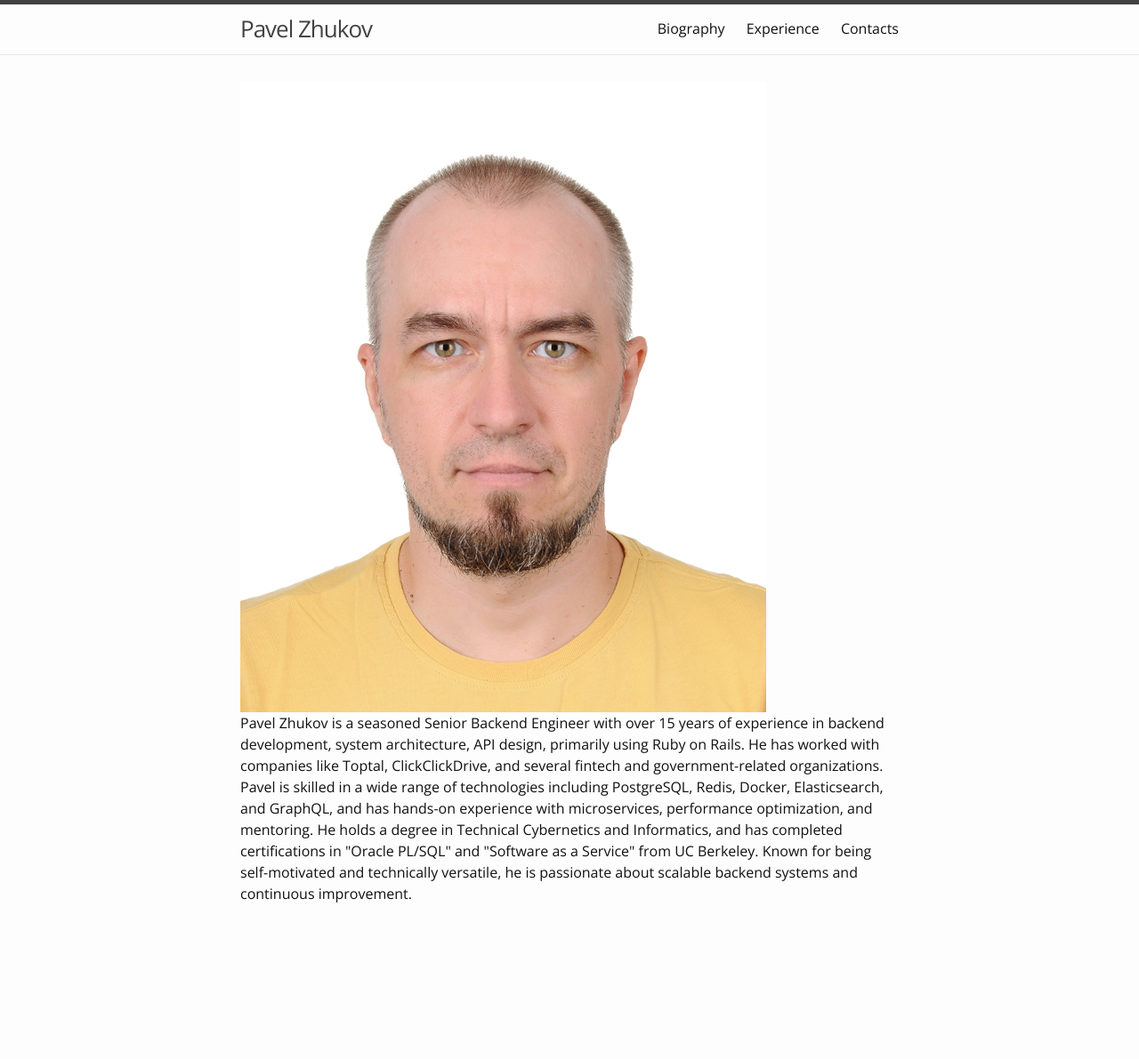
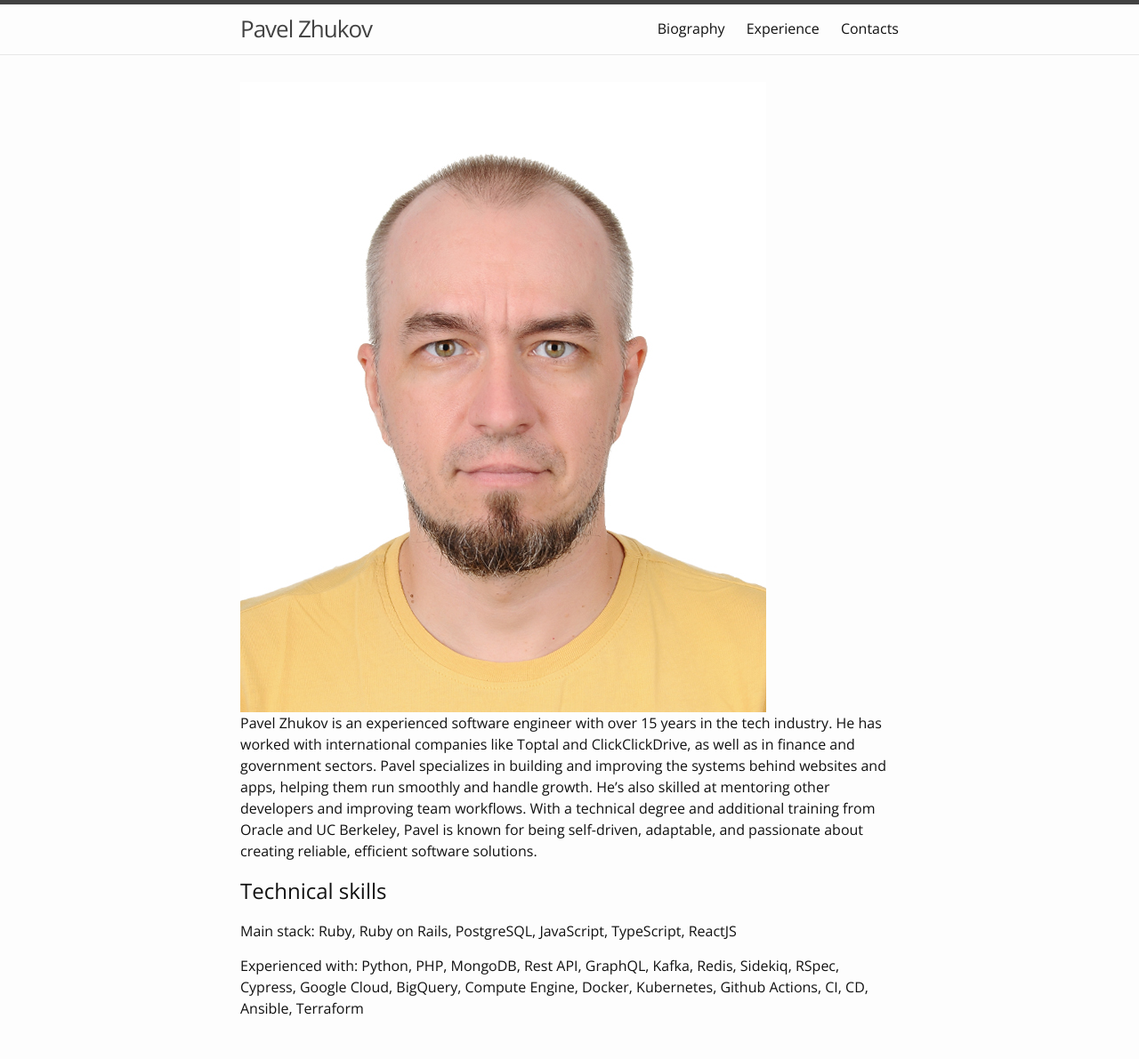
Before and after one commit to zhukovpe/zhukovpe.github.io, a Jekyll site: the page built from index.html, in a window 1280 px wide. Shown: the whole page at 89% size. Built offline with Jekyll 4.4.1, drawn with Linux system fonts in a browser that asks for light colours; before the commit the page ends 1062 px from its top, so only the background shows below that.

Commit message:
Update bio

```diff
--- a/assets/main.css
+++ b/assets/main.css
@@ -265,7 +265,7 @@ table td {
   font-size: 26px;
   font-weight: 400;
   line-height: 54px;
-  letter-spacing: -1px;
+  /* letter-spacing: -1px; */
   margin-bottom: 0;
   float: left;
 }
--- a/index.html
+++ b/index.html
@@ -9,5 +9,14 @@ title: Biography
 <img src="/assets/images/avatar.jpg" alt="Pavel Zhukov" title="Pavel Zhukov" class="avatar">
 
 <p>
-  Pavel Zhukov is a seasoned Senior Backend Engineer with over 15 years of experience in backend development, system architecture, API design, primarily using Ruby on Rails. He has worked with companies like Toptal, ClickClickDrive, and several fintech and government-related organizations. Pavel is skilled in a wide range of technologies including PostgreSQL, Redis, Docker, Elasticsearch, and GraphQL, and has hands-on experience with microservices, performance optimization, and mentoring. He holds a degree in Technical Cybernetics and Informatics, and has completed certifications in "Oracle PL/SQL" and "Software as a Service" from UC Berkeley. Known for being self-motivated and technically versatile, he is passionate about scalable backend systems and continuous improvement.
+  Pavel Zhukov is an experienced software engineer with over 15 years in the tech industry. He has worked with
+  international companies like Toptal and ClickClickDrive, as well as in finance and government sectors. Pavel specializes
+  in building and improving the systems behind websites and apps, helping them run smoothly and handle growth. He’s also
+  skilled at mentoring other developers and improving team workflows. With a technical degree and additional training from
+  Oracle and UC Berkeley, Pavel is known for being self-driven, adaptable, and passionate about creating reliable,
+  efficient software solutions.
 </p>
+
+<h2>Technical skills</h2>
+<p>Main stack: Ruby, Ruby on Rails, PostgreSQL, JavaScript, TypeScript, ReactJS</p>
+<p>Experienced with: Python, PHP, MongoDB, Rest API, GraphQL, Kafka, Redis, Sidekiq, RSpec, Cypress, Google Cloud, BigQuery, Compute Engine, Docker, Kubernetes, Github Actions, CI, CD, Ansible, Terraform</p>
```
